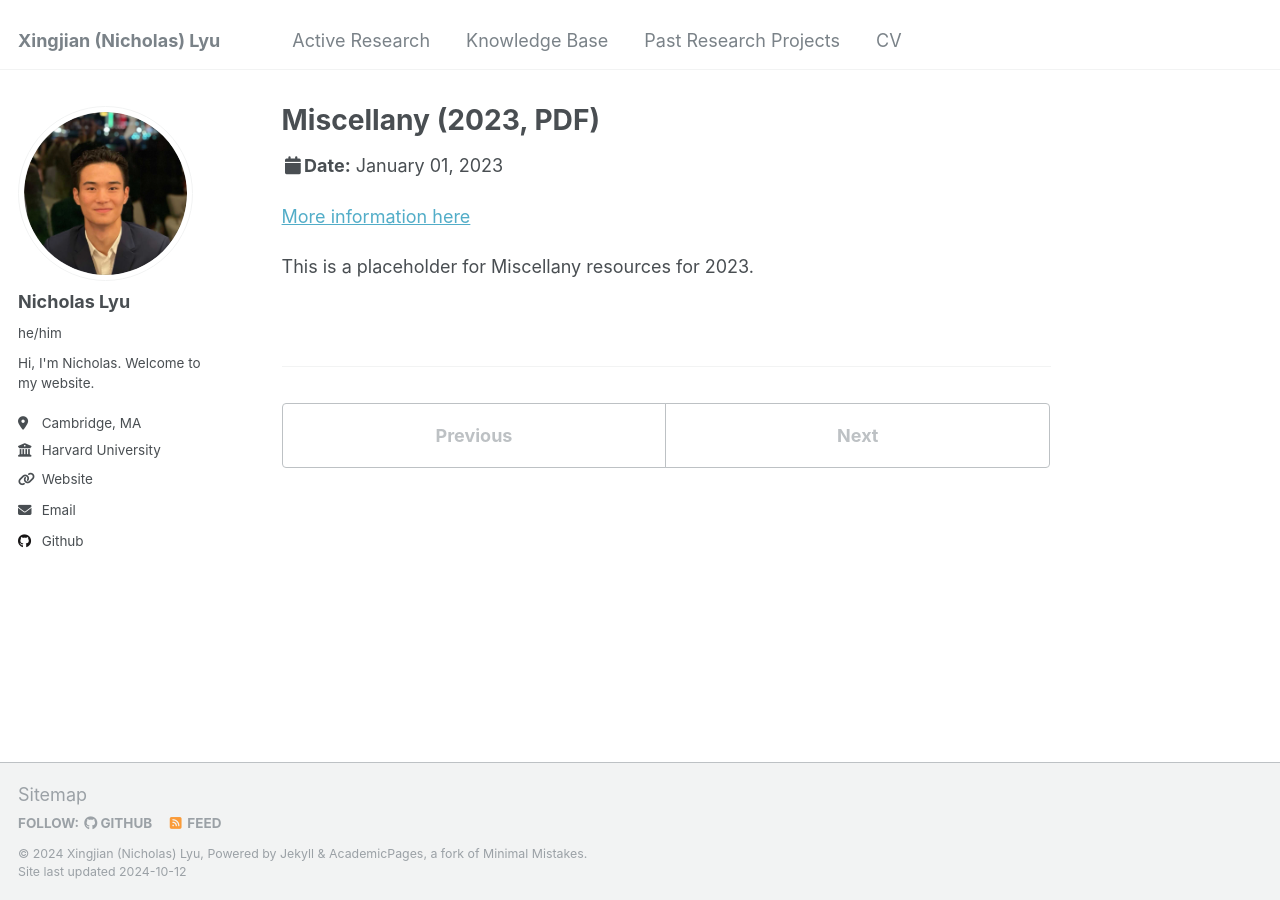
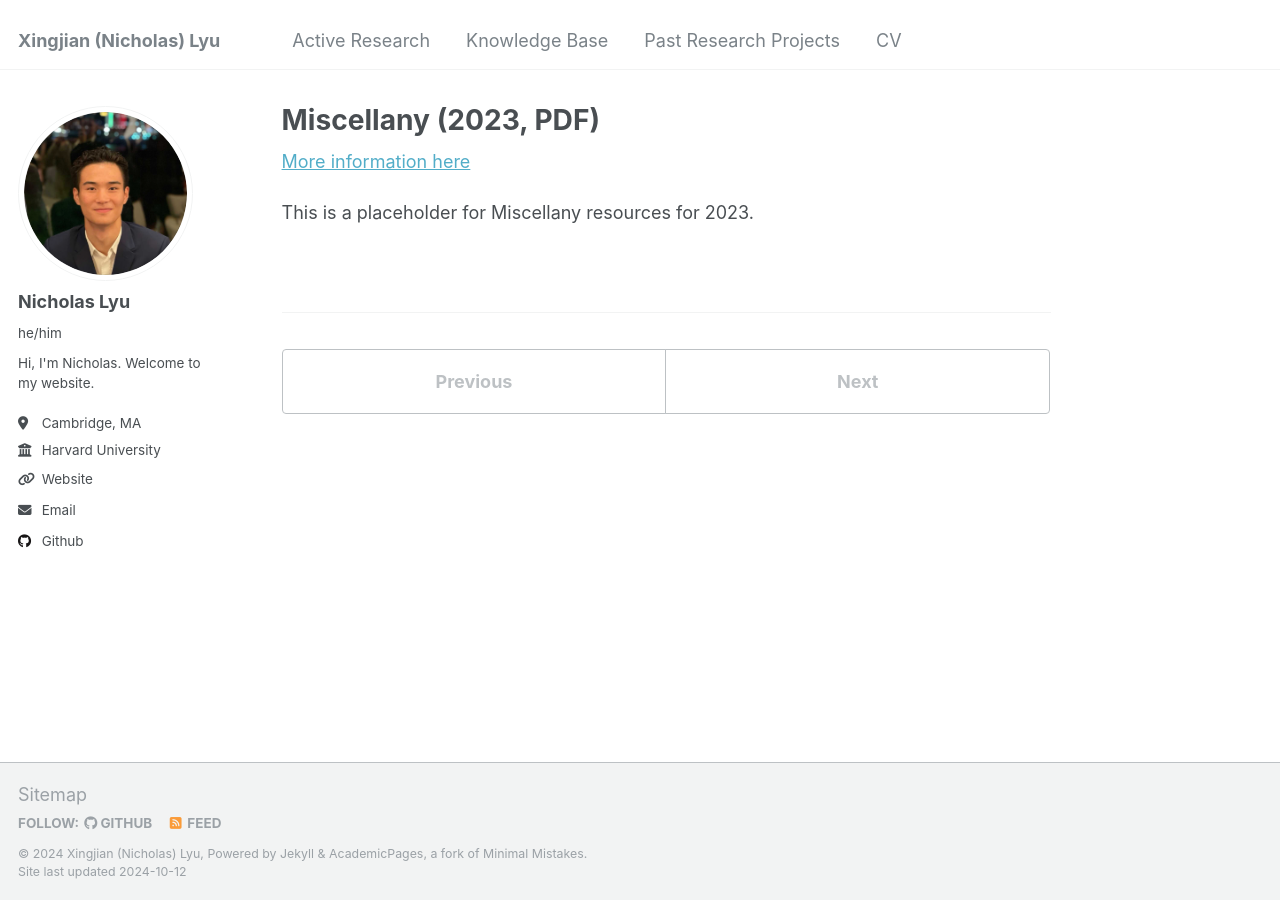
Before and after one commit to nlyu1/nlyu1.github.io, a Jekyll site: the page built from _talks/2023-01-01-miscellany-2023.md, in a window 1280 px wide. Built offline with Jekyll 4.4.1, drawn with Linux system fonts in a browser that asks for light colours.

Commit message:
try hiding date at all for 'talk'

```diff
--- a/_includes/archive-single-talk.html
+++ b/_includes/archive-single-talk.html
@@ -35,7 +35,7 @@
     {% if post.read_time %}
       <p class="page__meta"><i class="fa fa-clock-o" aria-hidden="true"></i> {% include read-time.html %}</p>
     {% endif %}
-    {% if post.date %}<p class="page__meta"><i class="fa fa-clock-o" aria-hidden="true"></i> {{ post.date | date: '%Y' }}</p>{% endif %}
+    <!-- {% if post.date %}<p class="page__meta"><i class="fa fa-clock-o" aria-hidden="true"></i> {{ post.date | date: '%Y' }}</p>{% endif %} -->
     <!-- {% if post.venue %}<p class="archive__item-excerpt" itemprop="description">{{post.type}}, {{ post.venue }},  {{post.location}} {% endif %} -->
     {% if post.excerpt %}<p class="archive__item-excerpt" itemprop="description">{{ post.excerpt | markdownify }}</p>{% endif %}
   </article>
--- a/_layouts/talk.html
+++ b/_layouts/talk.html
@@ -20,8 +20,8 @@ layout: default
   <article class="page" itemscope itemtype="http://schema.org/CreativeWork">
     {% if page.title %}<meta itemprop="headline" content="{{ page.title | markdownify | strip_html | strip_newlines | escape_once }}">{% endif %}
     {% if page.excerpt %}<meta itemprop="description" content="{{ page.excerpt | markdownify | strip_html | strip_newlines | escape_once }}">{% endif %}
-    {% if page.date %}<meta itemprop="datePublished" content="{{ page.date | date: "%Y" }}">{% endif %}
-    {% if page.modified %}<meta itemprop="dateModified" content="{{ page.modified | date: "%B %d, %Y" }}">{% endif %}
+    <!-- {% if page.date %}<meta itemprop="datePublished" content="{{ page.date | date: "%Y" }}">{% endif %} -->
+    <!-- {% if page.modified %}<meta itemprop="dateModified" content="{{ page.modified | date: "%B %d, %Y" }}">{% endif %} -->
 
     <div class="page__inner-wrap">
       {% unless page.header.overlay_color or page.header.overlay_image %}
@@ -30,11 +30,11 @@ layout: default
           {% if page.read_time %}
             <p class="page__meta"><i class="fa fa-clock-o" aria-hidden="true"></i> {% include read-time.html %}</p>
           {% endif %}
-        {% if page.modified %}
+        <!-- {% if page.modified %}
           <p class="page__date"><strong><i class="fa fa-fw fa-calendar" aria-hidden="true"></i>Date:</strong> <time datetime="{{ page.modified | date: "%Y-%m-%d" }}">{{ page.modified | date: "%B %d, %Y" }}</time></p>
         {% elsif page.date %}
-          <p class="page__date"><strong><i class="fa fa-fw fa-calendar" aria-hidden="true"></i>Date:</strong> <time datetime="{{ page.date | date_to_xmlschema }}">{{ page.date | date: "%B %d, %Y" }}</time></p>
-        {% endif %}
+          <p class="page__date"><strong><i class="fa fa-fw fa-calendar" aria-hidden="true"></i>Date:</strong> <time datetime="{{ page.date | date_to_xmlschema }}">{{ page.date | date: "%Y" }}</time></p>
+        {% endif %} -->
         <!-- {% if page.talk_type %}<p>{{page.talk_type}} at {{ page.venue }},  {{page.location}} {% endif %} -->
 
         </header>
```
